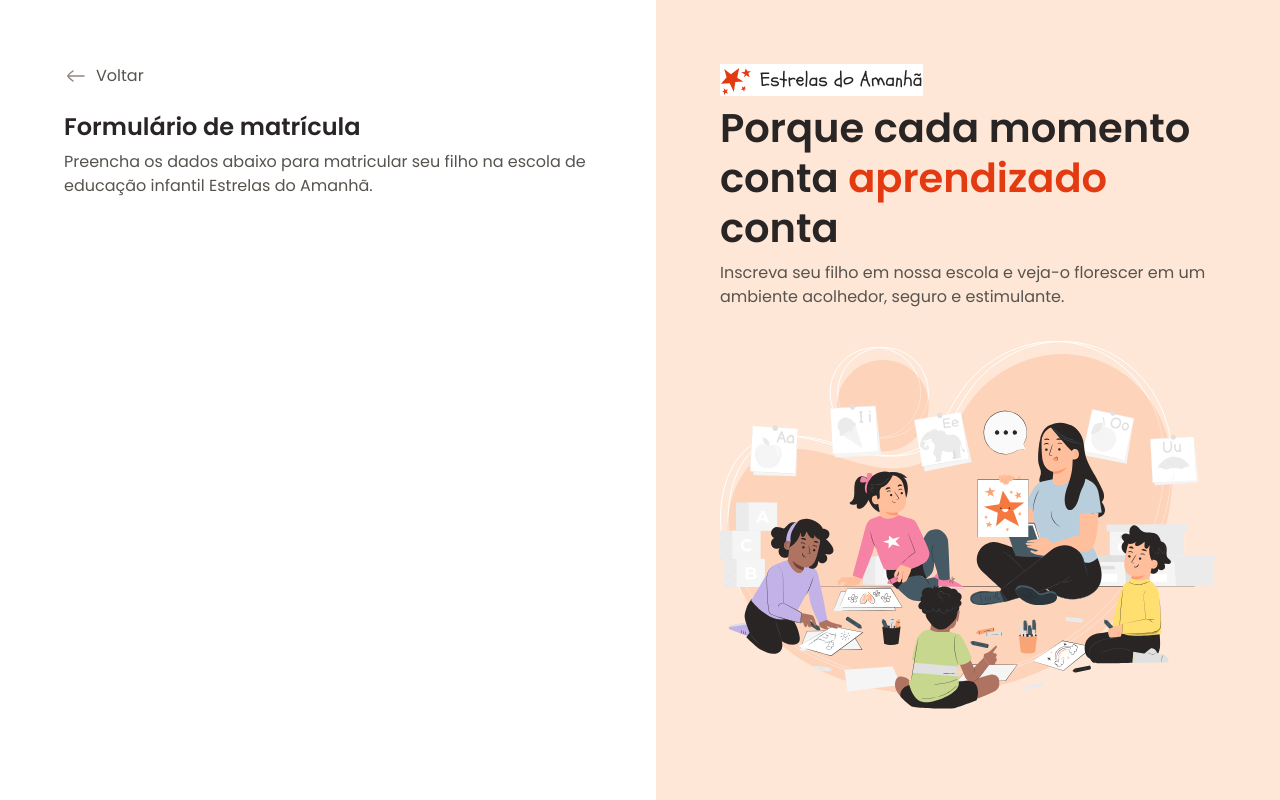
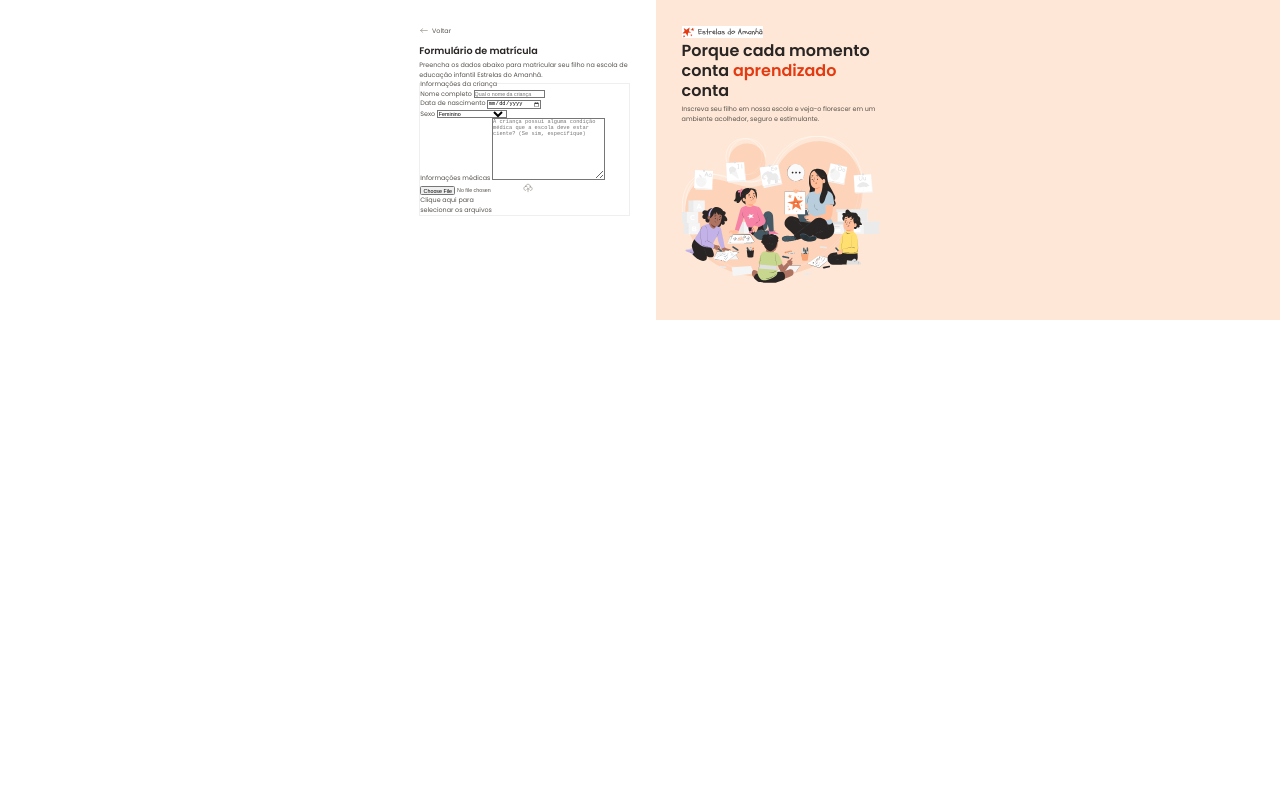
Before and after one commit to iuuleoo/Formulario-de-matricula, a plain HTML site: page index.html in a window 1280 px wide. Drawn offline with Linux system fonts and the light colour scheme.

Commit message:
Iniciando o formulário

```diff
--- a/index.html
+++ b/index.html
@@ -24,6 +24,48 @@
         <h1>Formulário de matrícula</h1>
         <p>Preencha os dados abaixo para matricular seu filho na escola de educação infantil Estrelas do Amanhã.</p>
 
+        <form method="post" enctype="multipart/form-data">
+            <fieldset class="child-info">
+                <legend>Informações da criança</legend>
+
+                <div class="input-wrapper">
+                    <label for="fullname">Nome completo</label>
+                    <input
+                     id="fullname"
+                     name="fullname"
+                     type="text"
+                     placeholder="Qual o nome da criança">
+                </div>
+
+                <div class="input-wrapper">
+                    <label for="birth">Data de nascimento</label>
+                    <input type="date" id="birth" name="birth" lang="pt-BR">
+                </div>
+
+                <div class="select-wrapper">
+                    <label for="gender">Sexo</label>
+                    <select name="gender" id="gender">
+                        <option value="female">Feminino</option>
+                        <option value="male">Masculino</option>
+                        <option value="na">Prefiro não responder</option>
+                    </select>
+                </div>
+
+                <div class="textarea-wrapper">
+                    <label for="medical-info">Informações médicas</label>
+                    <textarea name="medical-info" id="medical-info" cols="30" rows="10" placeholder="A criança possui alguma condição médica que a escola deve estar ciente? (Se sim, especifique)"></textarea>
+                </div>
+
+                <div class="droparea-wrapper">
+                    <input type="file" id="birth-file" name="birth-file">
+                    <img src="assets/cloud-upload.svg" alt="">
+                    <p>
+                        Clique aqui para <br>selecionar os arquivos
+                    </p>
+                </div>
+            </fieldset>
+        </form>
+
     </div>
   </main>
 
--- a/styles/global.css
+++ b/styles/global.css
@@ -21,6 +21,8 @@
   --stroke-hightlight: #F3541C;
   --semantic-error: #DC2626;
 
+  zoom: 40%
+
 }
 
 body {
```
